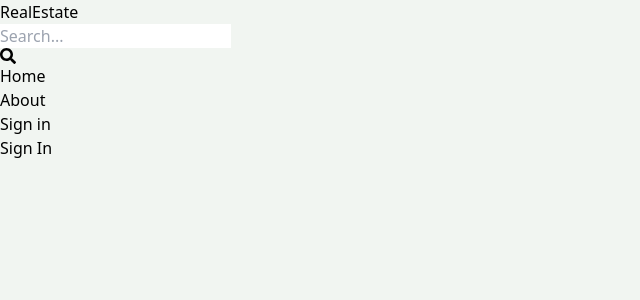
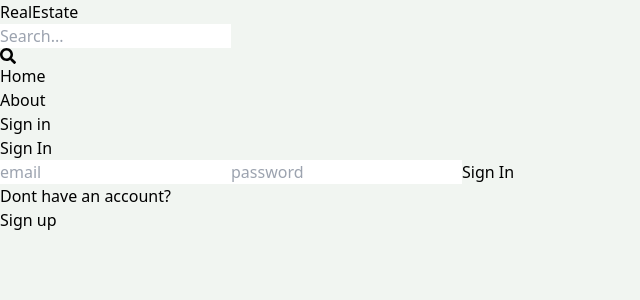
Before and after one commit to UmarkhonAkhmedov/real-estate, a React (Vite) app in the folder client/: page /sign-in in a window 1280 px wide. Shown: the top 300 px of the page, without its empty margins (0-640 px from the left). Built offline with nearby package versions, Linux system fonts and the light colour scheme.

Commit message:
Create redux store, userSlicer and redux persist

```diff
--- a/client/package.json
+++ b/client/package.json
@@ -10,10 +10,13 @@
     "preview": "vite preview"
   },
   "dependencies": {
+    "@reduxjs/toolkit": "^2.0.1",
     "react": "^18.2.0",
     "react-dom": "^18.2.0",
     "react-icons": "^4.12.0",
-    "react-router-dom": "^6.21.1"
+    "react-redux": "^9.0.4",
+    "react-router-dom": "^6.21.1",
+    "redux-persist": "^6.0.0"
   },
   "devDependencies": {
     "@types/react": "^18.2.43",
--- a/client/src/main.jsx
+++ b/client/src/main.jsx
@@ -2,9 +2,14 @@
 import ReactDOM from 'react-dom/client'
 import App from './App.jsx'
 import './index.css'
+import { persistor, store } from "./redux/store.js";
+import { Provider } from "react-redux";
+import { PersistGate } from "redux-persist/integration/react";
 
-ReactDOM.createRoot(document.getElementById('root')).render(
-  <React.StrictMode>
-    <App />
-  </React.StrictMode>,
-)
+ReactDOM.createRoot(document.getElementById("root")).render(
+  <Provider store={store}>
+    <PersistGate loading={null} persistor={persistor}>
+      <App />
+    </PersistGate>
+  </Provider>
+);
--- a/client/src/pages/SignIn.jsx
+++ b/client/src/pages/SignIn.jsx
@@ -1,11 +1,80 @@
-import React from 'react'
+import React, { useState } from "react";
+import { Link, useNavigate } from "react-router-dom";
+import { useDispatch, useSelector } from "react-redux";
+import {
+  signInStart,
+  signInFailure,
+  signInSuccess,
+} from "../redux/user/userSlice";
 
 const SignIn = () => {
+  const [formData, setFormData] = useState({});
+  const { loading, error } = useSelector((state) => state.user);
+  const navigate = useNavigate();
+  const dispatch = useDispatch();
+
+  const handleChange = (e) => {
+    setFormData({
+      ...formData,
+      [e.target.id]: e.target.value,
+    });
+  };
+
+  const handleSubmit = async (e) => {
+    e.preventDefault();
+    try {
+      dispatch(signInStart);
+      const res = await fetch("/api/auth/signin", {
+        method: "POST",
+        headers: { "Content-Type": "application/json" },
+        body: JSON.stringify(formData),
+      });
+      const data = await res.json();
+      if (data.success === false) {
+        dispatch(signInFailure(data.message));
+        return;
+      }
+      dispatch(signInSuccess(data));
+      navigate("/");
+    } catch (error) {
+      dispatch(signInFailure(error.message));
+    }
+  };
+
   return (
-    <div>
-      Sign In
+    <div className="p-3 max-w-lg mx-auto">
+      <h1 className="text-3xl text-center font-semibold my-7">Sign In</h1>
+      <form onSubmit={handleSubmit} className="flex flex-col gap-4">
+        <input
+          type="email"
+          placeholder="email"
+          className="border p-3 rounded-lg"
+          id="email"
+          onChange={handleChange}
+        />
+        <input
+          type="password"
+          placeholder="password"
+          className="border p-3 rounded-lg"
+          id="password"
+          onChange={handleChange}
+        />
+        <button
+          disabled={loading}
+          className="bg-slate-700 text-white p-3 rounded-lg uppercase hover:opacity-95 disabled:opacity-80"
+        >
+          {loading ? "Loading" : "Sign In"}
+        </button>
+      </form>
+      <div className="flex gap-2 mt-5">
+        <p>Dont have an account?</p>
+        <Link to="/sign-up">
+          <span className="text-blue-700">Sign up</span>
+        </Link>
+      </div>
+      {error && <p className="text-red-500 mt-5">{error}</p>}
     </div>
-  )
-}
+  );
+};
 
-export default SignIn
+export default SignIn;
--- /dev/null
+++ b/client/src/redux/store.js
@@ -0,0 +1,26 @@
+import { combineReducers, configureStore } from "@reduxjs/toolkit";
+import userReducer from "./user/userSlice";
+import { persistReducer, persistStore } from "redux-persist";
+import storage from "redux-persist/lib/storage";
+
+const rootReducer = combineReducers({
+  user: userReducer,
+});
+
+const persistConfig = {
+  key: "root",
+  storage,
+  version: 1,
+};
+
+const persistedReducer = persistReducer(persistConfig, rootReducer);
+
+export const store = configureStore({
+  reducer: persistedReducer,
+  middleware: (getDefaultMiddleware) =>
+    getDefaultMiddleware({
+      serializableCheck: false,
+    }),
+});
+
+export const persistor = persistStore(store);
--- /dev/null
+++ b/client/src/redux/user/userSlice.js
@@ -0,0 +1,30 @@
+import { createSlice } from "@reduxjs/toolkit";
+
+const initialState = {
+  currentUser: null,
+  error: null,
+  loading: false,
+};
+
+const userSlice = createSlice({
+  name: "user",
+  initialState,
+  reducers: {
+    signInStart: (state) => {
+      state.loading = true;
+    },
+    signInSuccess: (state, action) => {
+      state.currentUser = action.payload;
+      state.loading = false;
+      state.error = null;
+    },
+    signInFailure: (state, action) => {
+      state.error = action.payload;
+      state.loading = false;
+    },
+  },
+});
+
+export const { signInStart, signInSuccess, signInFailure } = userSlice.actions;
+
+export default userSlice.reducer;
```
Also changed, not shown: 1 other file (tests, documents, lock files or other folders).
